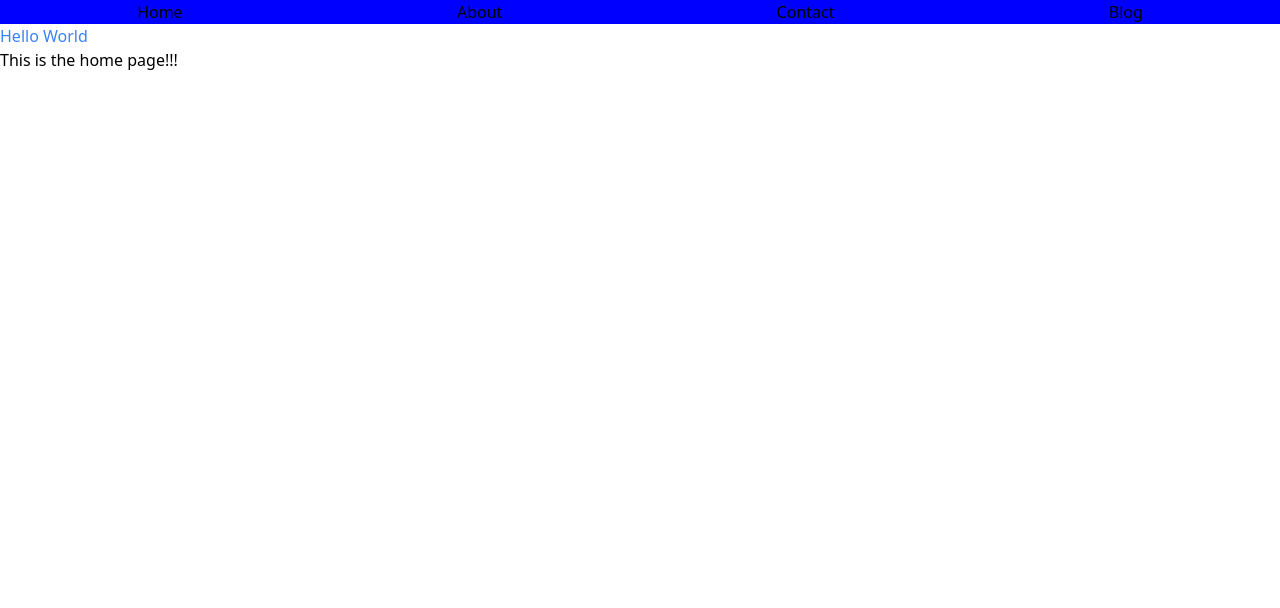
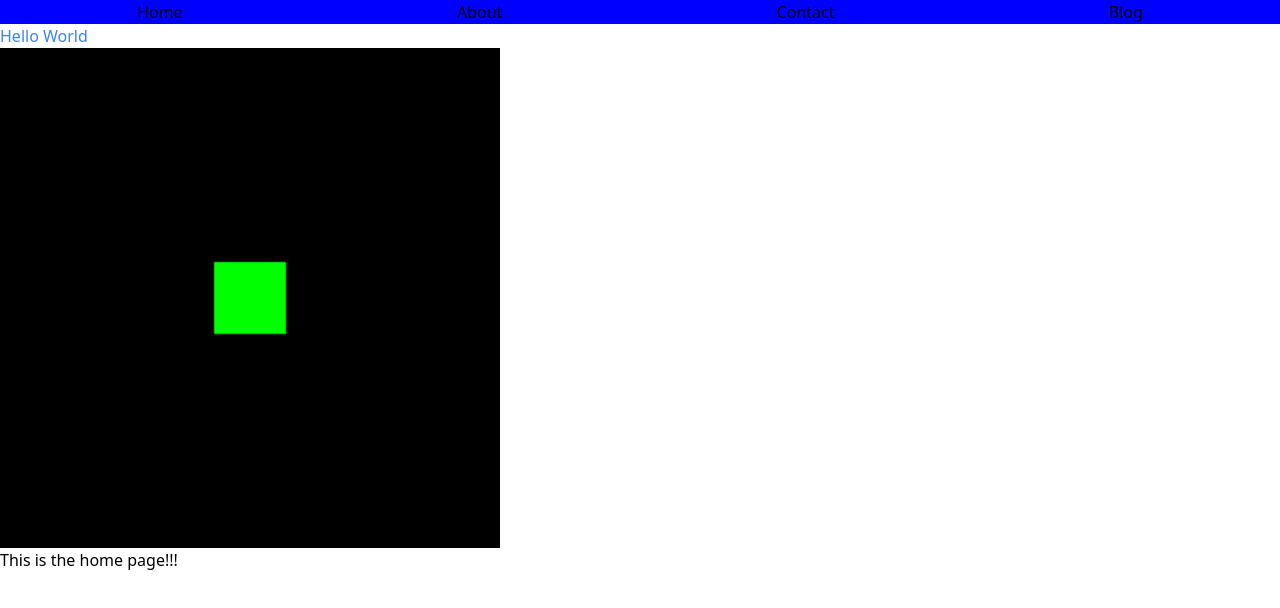
Before and after one commit to PretzonPretzel/HackNJIT2024, a Vue app: page / in a window 1280 px wide. Shown: the top 608 px of the page. Built offline with nearby package versions, Linux system fonts and the light colour scheme.

Commit message:
added item render view

```diff
--- a/src/App.vue
+++ b/src/App.vue
@@ -1,12 +1,14 @@
 <template>
   <Testing />
   <div class="text-blue-500">Hello World</div>
+  <ItemRenderView />
   <RouterView />
 </template>
 
 <script setup lang="ts">
 import { RouterLink, RouterView } from 'vue-router'
 import Testing from './components/Navigation.vue';
+import ItemRenderView from './components/ItemRenderView.vue';
 
 
 </script>
--- /dev/null
+++ b/src/components/ItemRenderView.vue
@@ -0,0 +1,52 @@
+<template>
+  <div>
+    <canvas ref="canvasRenderer" class="canvas-renderer"></canvas>
+  </div>
+</template>
+
+<script setup lang="ts">
+import { onMounted, ref, type Ref } from 'vue';
+import * as THREE from 'three';
+import { OrbitControls } from 'three/examples/jsm/controls/OrbitControls.js';
+import Background from 'three/src/renderers/common/Background.js';
+
+const canvasRenderer: Ref<HTMLCanvasElement | undefined> = ref()
+
+const scene = new THREE.Scene();
+const camera = new THREE.PerspectiveCamera( 75, 500 / 500, 0.1, 1000 );
+scene.add(camera)
+
+const geometry = new THREE.BoxGeometry( 1, 1, 1 );
+const material = new THREE.MeshBasicMaterial( { color: 0x00ff00 } );
+const cube = new THREE.Mesh( geometry, material );
+scene.add( cube );
+
+camera.position.z = 5;
+
+onMounted(() => {
+  const renderer = new THREE.WebGLRenderer({
+    canvas: canvasRenderer.value,
+    antialias: true
+  });
+  renderer.setSize( 500, 500 );
+  const controls = new OrbitControls( camera, renderer.domElement );
+
+  renderer.render( scene, camera );
+
+
+  function animate() {
+    renderer.render( scene, camera );
+
+    controls.update();
+  }
+  renderer.setAnimationLoop( animate );
+})
+</script>
+
+<style scoped>
+.canvas-renderer {
+  width: 500px;
+  height: 500px;
+  border: 2px solid black;
+}
+</style>
```
